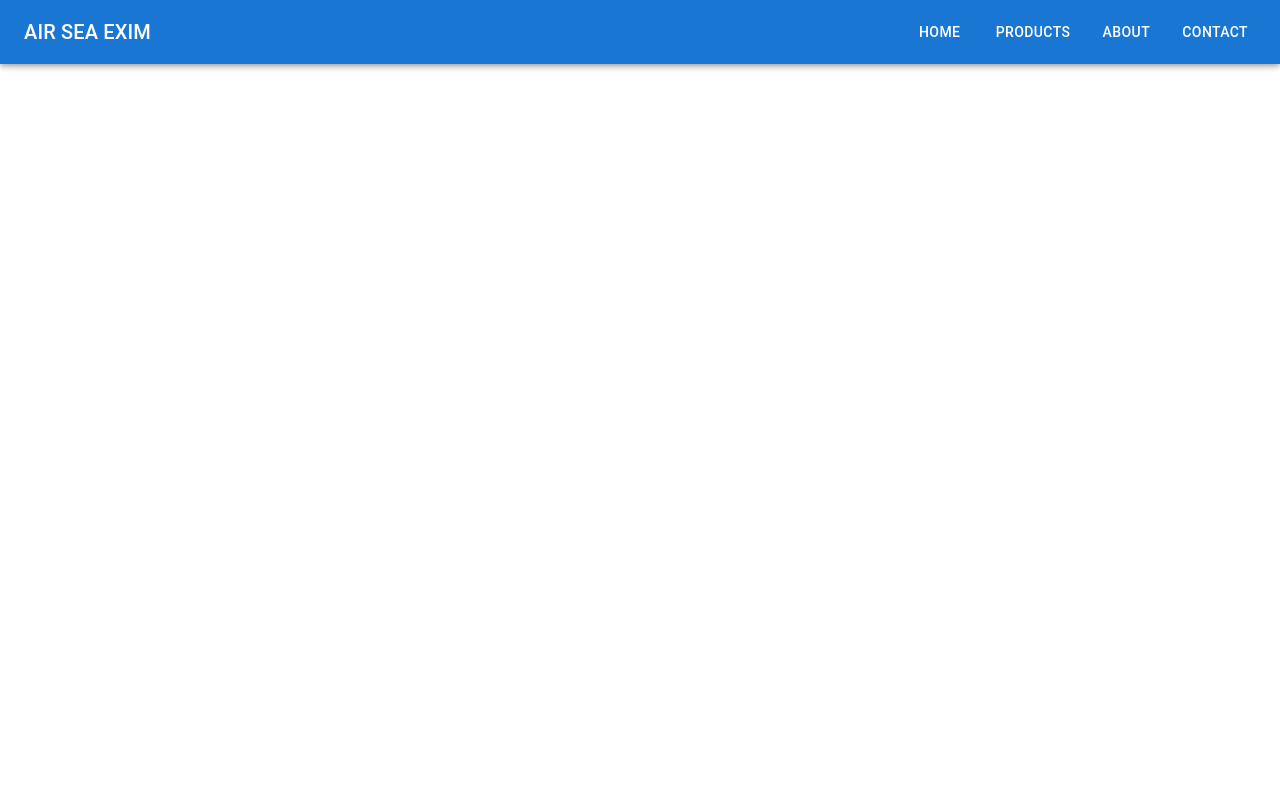
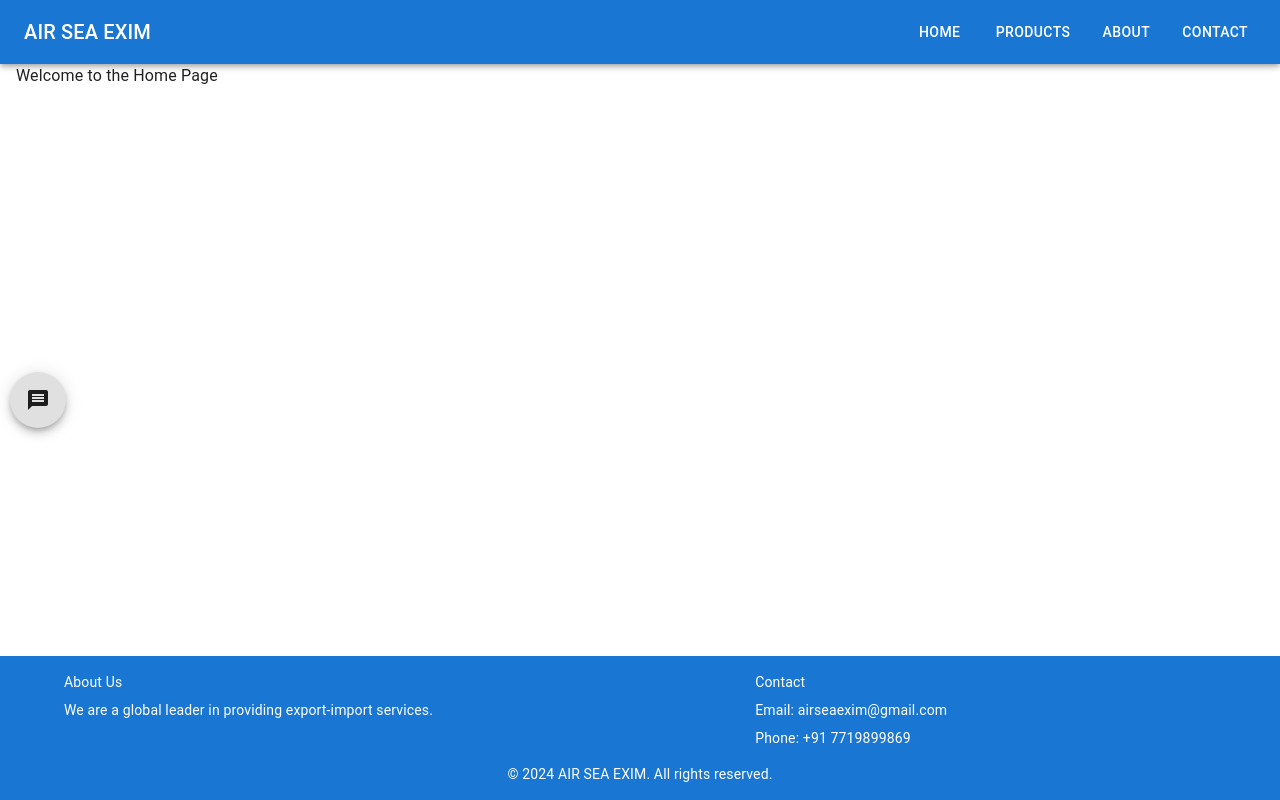
Before and after one commit to AjinkyaBhagat/GlobalNiryatUI, a React (Vite) app: page / in a window 1280 px wide. Built offline with nearby package versions, Linux system fonts and the light colour scheme.

Commit message:
Added logic for social media buttons.

```diff
--- a/src/App.tsx
+++ b/src/App.tsx
@@ -1,9 +1,12 @@
 import React from "react";
 import AppRoutes from "./routes/index"; // Import routes from index.tsx
+import SocialButtons from "./components/common/SocialButtons";
 
 const App: React.FC = () => {
   return (
     <div>
+      {/* Global SocialButtons */}
+      <SocialButtons />
       <AppRoutes /> {/* Routes will now be defined in AppRoutes */}
     </div>
   );
--- /dev/null
+++ b/src/components/common/SocialButtons.module.css
@@ -0,0 +1,59 @@
+.container {
+  position: fixed;
+  top: 50%;
+  left: 0;
+  transform: translateY(-50%);
+  z-index: 1000;
+  display: flex;
+  flex-direction: column;
+  gap: 10px;
+  padding: 10px;
+}
+
+.toggle-button {
+  transition: transform 0.3s ease-in-out;
+}
+
+.toggle-button.open {
+  background-color: #d32f2f;
+}
+
+.toggle-button.open:hover {
+  background-color: #b71c1c;
+}
+
+/* Social Buttons Container Animation */
+.showButtons {
+  display: flex;
+  flex-direction: column;
+  gap: 10px;
+  animation: slideIn 0.3s ease-in-out forwards;
+}
+
+.hideButtons {
+  display: none;
+}
+
+/* Social Button Animation */
+.social-button {
+  transition: opacity 0.3s ease, transform 0.3s ease;
+  opacity: 0;
+  transform: scale(0.7);
+}
+
+.showButtons .social-button {
+  opacity: 1;
+  transform: scale(1);
+}
+
+/* Animation for the button container from top to bottom */
+@keyframes slideIn {
+  0% {
+    opacity: 0;
+    transform: translateY(-100px); /* Start above the screen */
+  }
+  100% {
+    opacity: 1;
+    transform: translateY(0); /* Final position */
+  }
+}
--- /dev/null
+++ b/src/components/common/SocialButtons.tsx
@@ -0,0 +1,114 @@
+import React, { useState, useEffect, useRef } from "react";
+import { Fab } from "@mui/material";
+import EmailIcon from "@mui/icons-material/Email";
+import WhatsAppIcon from "@mui/icons-material/WhatsApp";
+import PhoneIcon from "@mui/icons-material/Phone";
+import MessageIcon from "@mui/icons-material/Message";
+import CloseIcon from "@mui/icons-material/Close";
+import styles from "./SocialButtons.module.css";
+import { socialConfig } from "../../config/config";
+
+const SocialButtons: React.FC = () => {
+  const [isOpen, setIsOpen] = useState(false);
+  const [debounce, setDebounce] = useState(false);
+  const containerRef = useRef<HTMLDivElement | null>(null);
+
+  useEffect(() => {
+    const handleOutsideClick = (e: MouseEvent) => {
+      const target = e.target as HTMLElement;
+      if (containerRef.current && !containerRef.current.contains(target)) {
+        setIsOpen(false);
+      }
+    };
+
+    if (isOpen) {
+      document.addEventListener("click", handleOutsideClick);
+    } else {
+      document.removeEventListener("click", handleOutsideClick);
+    }
+
+    return () => {
+      document.removeEventListener("click", handleOutsideClick);
+    };
+  }, [isOpen]);
+
+  const handleToggle = (e: React.MouseEvent) => {
+    e.stopPropagation();
+    if (debounce) return;
+    setIsOpen((prev) => !prev);
+    setDebounce(true);
+
+    setTimeout(() => {
+      setDebounce(false);
+    }, 300);
+  };
+
+  // WhatsApp click handler (redirects to WhatsApp)
+  const handleWhatsAppClick = () => {
+    const url = `https://wa.me/${
+      socialConfig.phoneNumber
+    }?text=${encodeURIComponent(socialConfig.whatsappMessage)}`;
+    window.open(url, "_blank");
+  };
+
+  // Phone click handler (initiates a phone call)
+  const handlePhoneClick = () => {
+    const url = `tel:${socialConfig.phoneNumber}`;
+    window.location.href = url; // This will trigger the phone dialer
+  };
+
+  // Email click handler (opens Gmail compose window with 'To', 'Subject', and 'Body')
+  const handleEmailClick = () => {
+    const gmailLink = `https://mail.google.com/mail/?view=cm&fs=1&to=${encodeURIComponent(
+      socialConfig.email
+    )}&su=${encodeURIComponent(
+      socialConfig.emailSubject
+    )}&body=${encodeURIComponent(socialConfig.emailBody)}`;
+    window.open(gmailLink, "_blank"); // Opens Gmail in a new tab
+  };
+
+  return (
+    <div ref={containerRef} className={styles.container}>
+      {/* Toggle Button */}
+      <Fab
+        className={`${styles["toggle-button"]} ${isOpen ? styles.open : ""}`}
+        onClick={handleToggle}
+        aria-label="toggle"
+      >
+        {isOpen ? <CloseIcon /> : <MessageIcon />}
+      </Fab>
+
+      {/* Social Buttons */}
+      {isOpen && (
+        <div className={styles.showButtons}>
+          <Fab
+            color="primary"
+            aria-label="email"
+            className={`${styles["social-button"]}`}
+            onClick={handleEmailClick} // Add the email handler here
+          >
+            <EmailIcon />
+          </Fab>
+          <Fab
+            color="success"
+            aria-label="whatsapp"
+            className={`${styles["social-button"]}`}
+            onClick={handleWhatsAppClick} // Add the WhatsApp handler here
+          >
+            <WhatsAppIcon />
+          </Fab>
+          <Fab
+            color="secondary"
+            aria-label="phone"
+            className={`${styles["social-button"]}`}
+            onClick={handlePhoneClick} // Add the phone handler here
+          >
+            <PhoneIcon />
+          </Fab>
+        </div>
+      )}
+    </div>
+  );
+};
+
+export default SocialButtons;
--- /dev/null
+++ b/src/components/layout/Footer.tsx
@@ -0,0 +1,39 @@
+import React from "react";
+import { Box, Typography, Container, Stack } from "@mui/material";
+
+const Footer: React.FC = () => {
+  return (
+    <Box sx={{ bgcolor: "#1976d2", padding: "16px 0", mt: "auto" }}>
+      <Container maxWidth="lg">
+        <Stack direction="row" spacing={3} justifyContent="space-between">
+          <Stack spacing={1} width="40%">
+            <Typography variant="body2" color="white">
+              About Us
+            </Typography>
+            <Typography variant="body2" color="white">
+              We are a global leader in providing export-import services.
+            </Typography>
+          </Stack>
+          <Stack spacing={1} width="40%">
+            <Typography variant="body2" color="white">
+              Contact
+            </Typography>
+            <Typography variant="body2" color="white">
+              Email: airseaexim@gmail.com
+            </Typography>
+            <Typography variant="body2" color="white">
+              Phone: +91 7719899869
+            </Typography>
+          </Stack>
+        </Stack>
+      </Container>
+      <Box sx={{ textAlign: "center", mt: 2 }}>
+        <Typography variant="body2" color="white">
+          © {new Date().getFullYear()} AIR SEA EXIM. All rights reserved.
+        </Typography>
+      </Box>
+    </Box>
+  );
+};
+
+export default Footer;
--- a/src/components/layout/Layout.tsx
+++ b/src/components/layout/Layout.tsx
@@ -1,6 +1,7 @@
 import React from "react";
 import { Box } from "@mui/material";
 import Header from "./Header";
+import Footer from "./Footer"; // Import Footer
 import { Outlet } from "react-router-dom";
 
 type LayoutProps = {
@@ -13,10 +14,12 @@ const Layout: React.FC<LayoutProps> = ({ children }) => {
       {/* Header */}
       <Header /> {/* The header will be displayed on all pages */}
       {/* Main content */}
-      <Box sx={{ flexGrow: 1, padding: 2 }}>
+      <Box sx={{ flexGrow: 1, padding: 2, mt: 6 }}>
         {/* Render the children passed to Layout or Outlet for nested routes */}
         {children || <Outlet />}
       </Box>
+      {/* Footer */}
+      <Footer />
     </Box>
   );
 };
--- /dev/null
+++ b/src/config/config.ts
@@ -0,0 +1,8 @@
+// src/config/config.ts
+export const socialConfig = {
+  email: "ajinkyabhagat8556@gmail.com",
+  phoneNumber: "7719899869",
+  whatsappMessage: "Hello, I have an inquiry.", // Predefined WhatsApp message
+  emailSubject: "I Have Product Inquiry", // Predefined subject for email
+  emailBody: "Hello, I have an inquiry about your products.", // Predefined email body
+};
--- a/src/pages/Products.tsx
+++ b/src/pages/Products.tsx
@@ -1,10 +1,10 @@
 import React, { useEffect, useState } from "react";
-import { Box, Grid } from "@mui/material";
+import { Box, Stack } from "@mui/material";
 import FullWidthCard from "../components/common/FullWidthCard";
 import ProductCard from "../components/product/ProductCard";
 import { fetchProduct } from "../services/productService";
 
-const ProductsPage: React.FC = () => {
+const Products: React.FC = () => {
   const [product, setProduct] = useState<any>(null);
 
   useEffect(() => {
@@ -20,12 +20,26 @@ const ProductsPage: React.FC = () => {
       {/* Full-Width Card */}
       <FullWidthCard />
 
-      {/* Responsive Cards Section */}
-      <Grid container spacing={3} sx={{ marginTop: "32px" }}>
+      {/* Responsive Cards Section using Stack */}
+      <Stack
+        direction={{ xs: "column", sm: "row" }} // Stack direction based on screen size
+        spacing={3} // Spacing between the cards
+        sx={{
+          marginTop: "32px",
+          flexWrap: "wrap",
+          justifyContent: "space-between", // Ensures space between cards
+        }}
+      >
         {/* First Card (Fetched from API) */}
-        <Grid item xs={12} sm={6}>
+        <Box
+          sx={{
+            flex: "1 1 calc(50% - 16px)", // 50% width with margin
+            maxWidth: "350px", // Max width of card
+            marginBottom: "16px", // Margin at the bottom of the card
+          }}
+        >
           <ProductCard
-            image={product?.image || "/assets/product1.jpg"}
+            image={product?.image || "../assets/product1.jpg"}
             name={product?.name || "Product Name"}
             description={
               product?.description || "Product description goes here."
@@ -35,33 +49,38 @@ const ProductsPage: React.FC = () => {
             }
             originCountry={product?.originCountry || "N/A"}
           />
-        </Grid>
+        </Box>
 
         {/* Dummy Cards */}
-        <Grid item xs={12} sm={6}>
+        <Box
+          sx={{
+            flex: "1 1 calc(50% - 16px)", // 50% width with margin
+            maxWidth: "350px", // Max width of card
+            marginBottom: "16px", // Margin at the bottom of the card
+          }}
+        >
           <ProductCard
             image="/assets/product2.jpg"
             name="Test Product 1"
             description="Dummy description for product 1."
           />
-        </Grid>
-        <Grid item xs={12} sm={6}>
+        </Box>
+        <Box
+          sx={{
+            flex: "1 1 calc(50% - 16px)", // 50% width with margin
+            maxWidth: "350px", // Max width of card
+            marginBottom: "16px", // Margin at the bottom of the card
+          }}
+        >
           <ProductCard
             image="/assets/product2.jpg"
             name="Test Product 2"
             description="Dummy description for product 2."
           />
-        </Grid>
-        <Grid item xs={12} sm={6}>
-          <ProductCard
-            image="/assets/product1.jpg"
-            name="Test Product 3"
-            description="Dummy description for product 3."
-          />
-        </Grid>
-      </Grid>
+        </Box>
+      </Stack>
     </Box>
   );
 };
 
-export default ProductsPage;
+export default Products;
```
